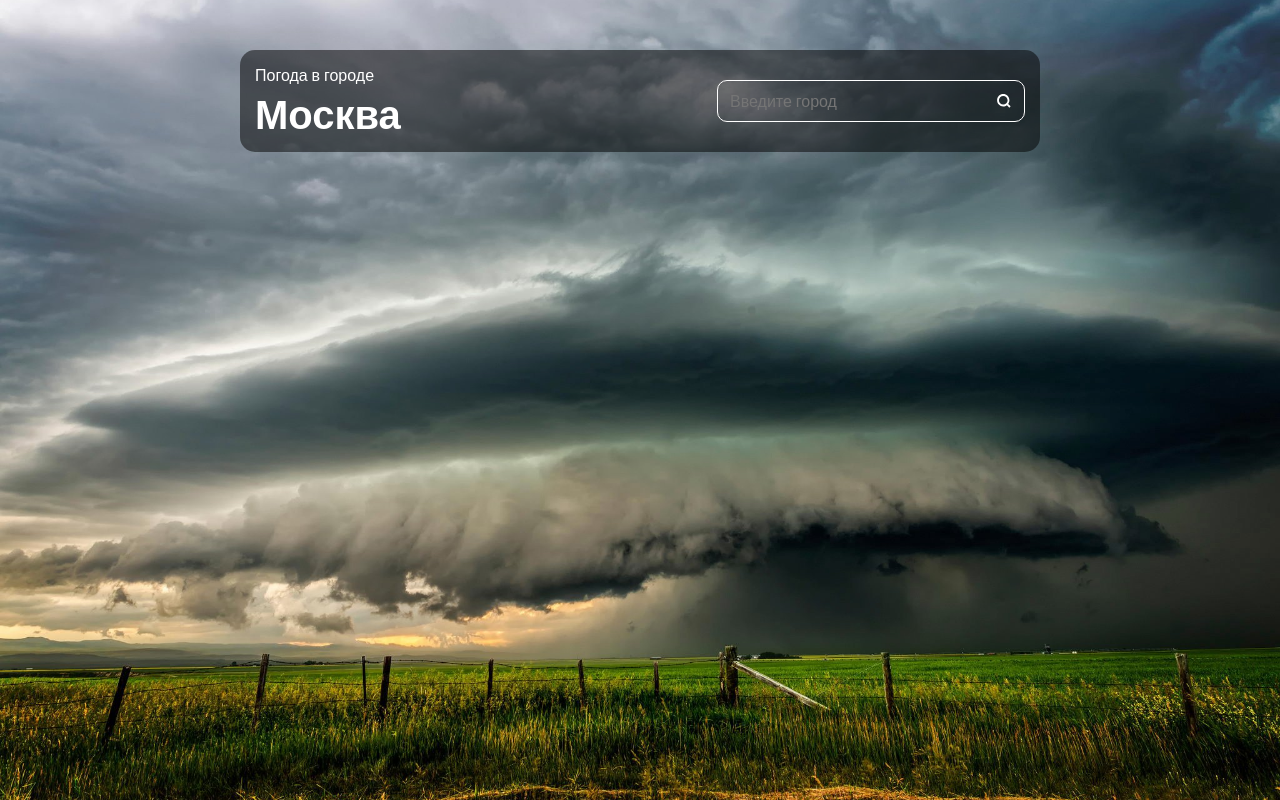
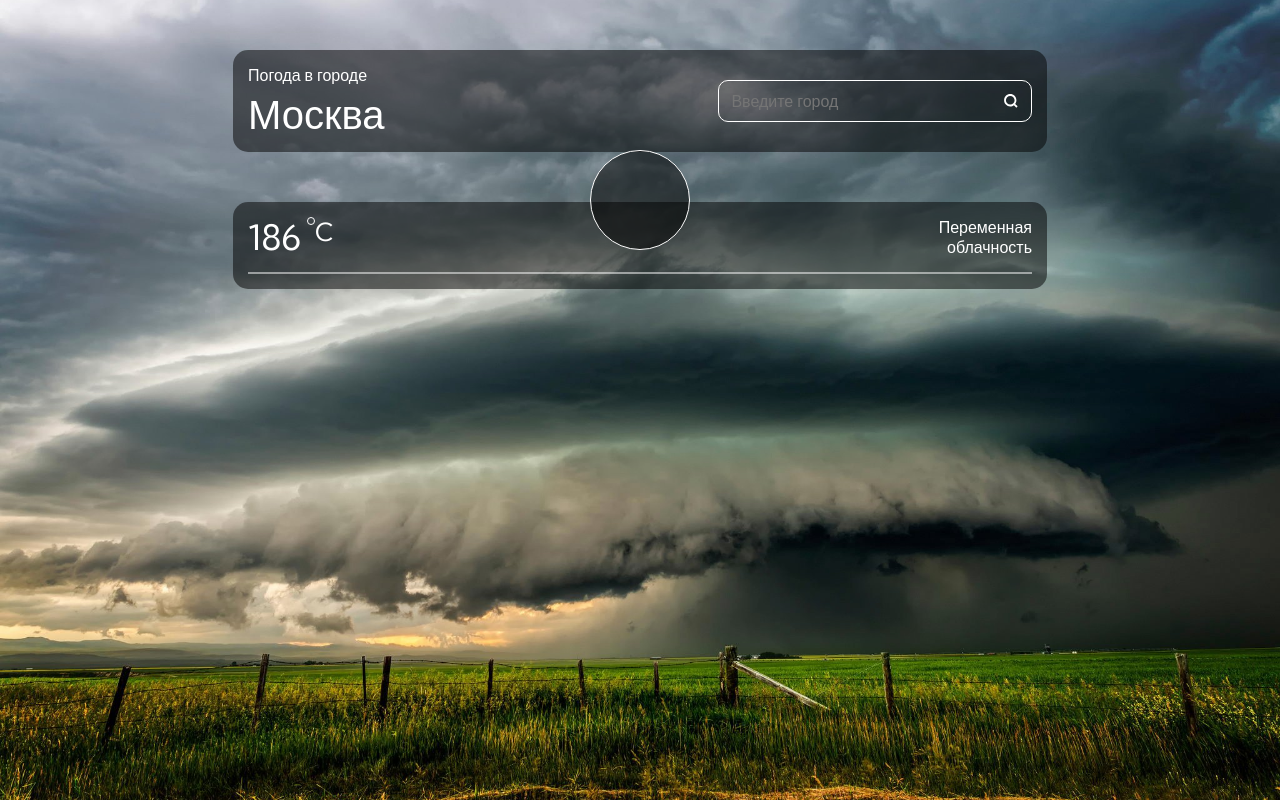
Before and after one commit to VladimirShadrov/Weather-Forecast, a Vue app: page / in a window 1280 px wide. Built offline with nearby package versions, Linux system fonts and the light colour scheme.

Commit message:
Add layout header of content wrapper

```diff
--- a/src/App.vue
+++ b/src/App.vue
@@ -35,7 +35,7 @@ export default {
   width: 100%;
   max-width: 830px;
   margin: 0 auto;
-  padding: 0 15px;
+  padding: 0 8px;
   padding-top: 50px;
 }
 
--- /dev/null
+++ b/src/components/main-page/main-page-container/mainContainerContent.vue
@@ -0,0 +1,9 @@
+<template>
+  <div class="main-content"></div>
+</template>
+
+<script>
+export default {
+  name: 'MainPageContainerContent',
+};
+</script>
--- /dev/null
+++ b/src/components/main-page/main-page-container/mainContainerFooter.vue
@@ -0,0 +1,9 @@
+<template>
+  <div class="main-footer"></div>
+</template>
+
+<script>
+export default {
+  name: 'MainPageContainerFooter',
+};
+</script>
--- /dev/null
+++ b/src/components/main-page/main-page-container/mainContainerHeader.vue
@@ -0,0 +1,71 @@
+<template>
+  <div class="main-header">
+    <div class="main-header__temperature">
+      <div class="main-header__temperature-value">186</div>
+      <div class="main-header__degrees-icon"></div>
+      <div class="main-header__temperature-celsius">C</div>
+    </div>
+
+    <div class="main-header__weather-value">Переменная облачность</div>
+
+    <div class="main-header__weather-icon-container"></div>
+  </div>
+</template>
+
+<script>
+export default {
+  name: 'MainPageContainerHeader',
+};
+</script>
+
+<style lang="scss">
+.main-header {
+  padding-bottom: 15px;
+  border-bottom: 2px solid rgba(255, 255, 255, 0.5);
+  display: flex;
+  justify-content: space-between;
+  align-items: center;
+  position: relative;
+}
+
+.main-header__temperature {
+  display: flex;
+  align-items: flex-start;
+  width: 100px;
+}
+
+.main-header__temperature-value {
+  font-size: 35px;
+  line-height: 40px;
+  margin-right: 6px;
+}
+
+.main-header__degrees-icon {
+  width: 8px;
+  height: 8px;
+  border-radius: 50%;
+  border: 1px solid #ffffff;
+}
+
+.main-header__temperature-celsius {
+  font-size: 25px;
+  line-height: 30px;
+}
+
+.main-header__weather-value {
+  width: 120px;
+  text-align: right;
+}
+
+.main-header__weather-icon-container {
+  position: absolute;
+  top: calc(-50% - 40px);
+  left: calc(50% - 50px);
+  width: 100px;
+  height: 100px;
+  border-radius: 50%;
+  background: rgba(0, 0, 0, 0.5);
+
+  border: 1px solid #fff;
+}
+</style>
--- a/src/components/main-page/main-page-container/mainPageContainer.vue
+++ b/src/components/main-page/main-page-container/mainPageContainer.vue
@@ -1,9 +1,30 @@
 <template>
-  <div class="main-container"></div>
+  <div class="main-container">
+    <MainPageContainerHeader />
+    <MainPageContainerContent />
+    <MainPageContainerFooter />
+  </div>
 </template>
 
 <script>
+import MainPageContainerHeader from './mainContainerHeader.vue';
+import MainPageContainerContent from './mainContainerContent.vue';
+import MainPageContainerFooter from './mainContainerFooter.vue';
+
 export default {
   name: 'MainPageContainer',
+  components: {
+    MainPageContainerHeader,
+    MainPageContainerContent,
+    MainPageContainerFooter,
+  },
 };
 </script>
+
+<style lang="scss">
+.main-container {
+  background: rgba(0, 0, 0, 0.5);
+  padding: 15px;
+  border-radius: 15px;
+}
+</style>
--- a/src/components/main-page/mainPageHedline.vue
+++ b/src/components/main-page/mainPageHedline.vue
@@ -7,6 +7,7 @@
 
     <div class="headline__search-block">
       <input type="text" class="headline__input" placeholder="Введите город" />
+      <span class="headline__input-border"></span>
       <button class="headline__search-button">
         <svg
           width="10"
@@ -51,7 +52,7 @@ export default {
 .headline__sity-title {
   font-size: 40px;
   line-height: 44px;
-  font-weight: 700;
+  // font-weight: 700;
 }
 
 .headline__search-block {
@@ -61,10 +62,21 @@ export default {
   border-radius: 10px;
 }
 
+.headline__input-border {
+  content: '';
+  position: absolute;
+  top: 10px;
+  right: 45px;
+  height: 20px;
+  width: 1px;
+  background: #ffffff;
+  opacity: 0;
+}
+
 .headline__input {
   width: 100%;
   padding: 8px 12px;
-  padding-right: 40px;
+  padding-right: 50px;
   height: 40px;
   color: #ffffff;
   font-size: 16px;
@@ -72,6 +84,10 @@ export default {
   background: transparent;
   border: none;
   outline: none;
+
+  &:focus ~ .headline__input-border {
+    opacity: 1;
+  }
 }
 
 .headline__search-button {
```
